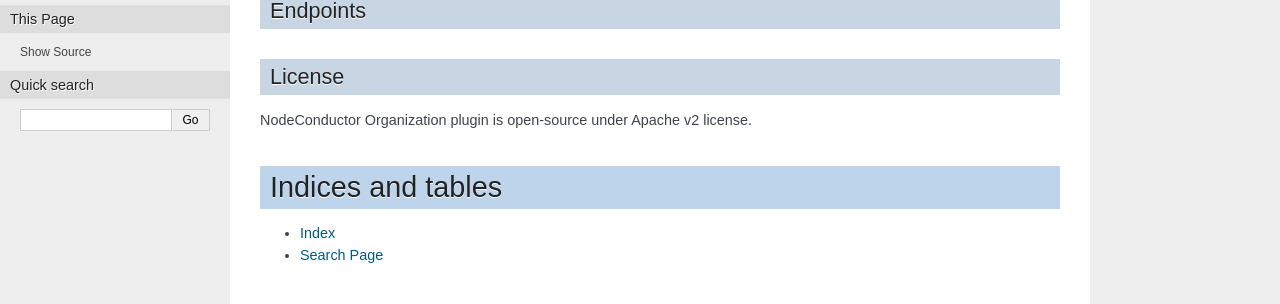
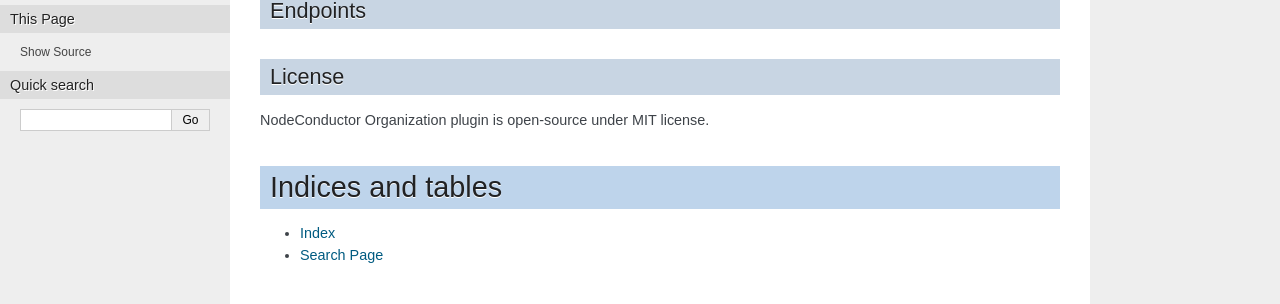
Before and after one commit to opennode/nodeconductor-organization, a Sphinx documentation site: the page built from docs/index.rst, in a window 1280 px wide. Shown: the part 642-946 px from the top of the page. Built offline with Sphinx 7.4.7, drawn with Linux system fonts in a browser that asks for light colours; pages that are not in the unit, such as notebooks, are missing from menus; the version number is read from the project's files by our own code.

Commit message:
Change license to MIT
        - OPS-213

```diff
--- a/docs/index.rst
+++ b/docs/index.rst
@@ -31,7 +31,7 @@
 License
 -------
 
-NodeConductor Organization plugin is open-source under Apache v2 license.
+NodeConductor Organization plugin is open-source under MIT license.
 
 
 Indices and tables
```
Also changed, not shown: LICENSE.md, 1 other file.
